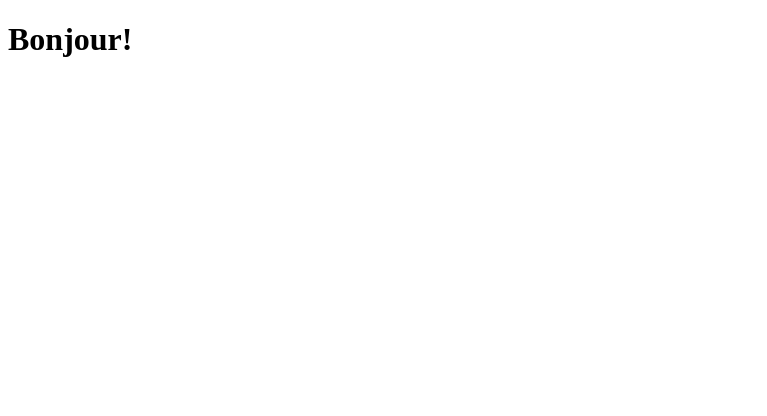
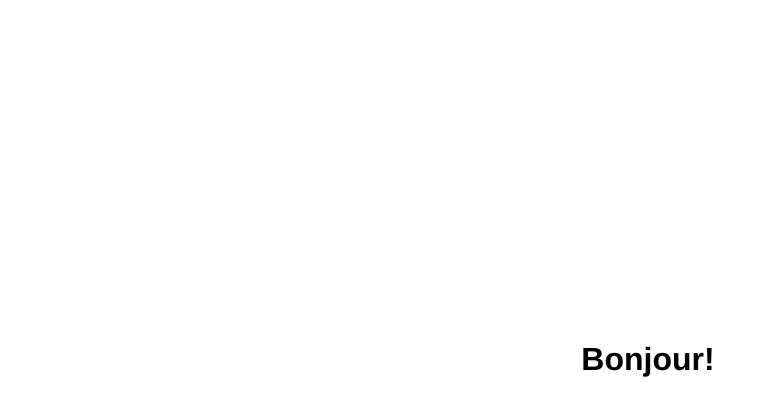
Before and after one commit to FredoWagon/hello, a plain HTML site: page index.html in a window 1280 px wide. Shown: the whole page, without its empty margins (0-767 px from the left). Drawn offline with Linux system fonts and the light colour scheme.

Commit message:
style mec !

```diff
--- a/index.html
+++ b/index.html
@@ -3,8 +3,19 @@
 <head>
 	<title>Git-Cours5</title>
 	<meta charset="utf-8">
+	<style type="text/css">
+		h1	{
+			position: absolute;
+			top: 40%;
+			font-family: helvetica;
+			text-align: center;
+			width: 100%;
+		}
+
+	</style>
 </head>
 <body>
+
 	<h1>Bonjour!</h1>
 
 
```
